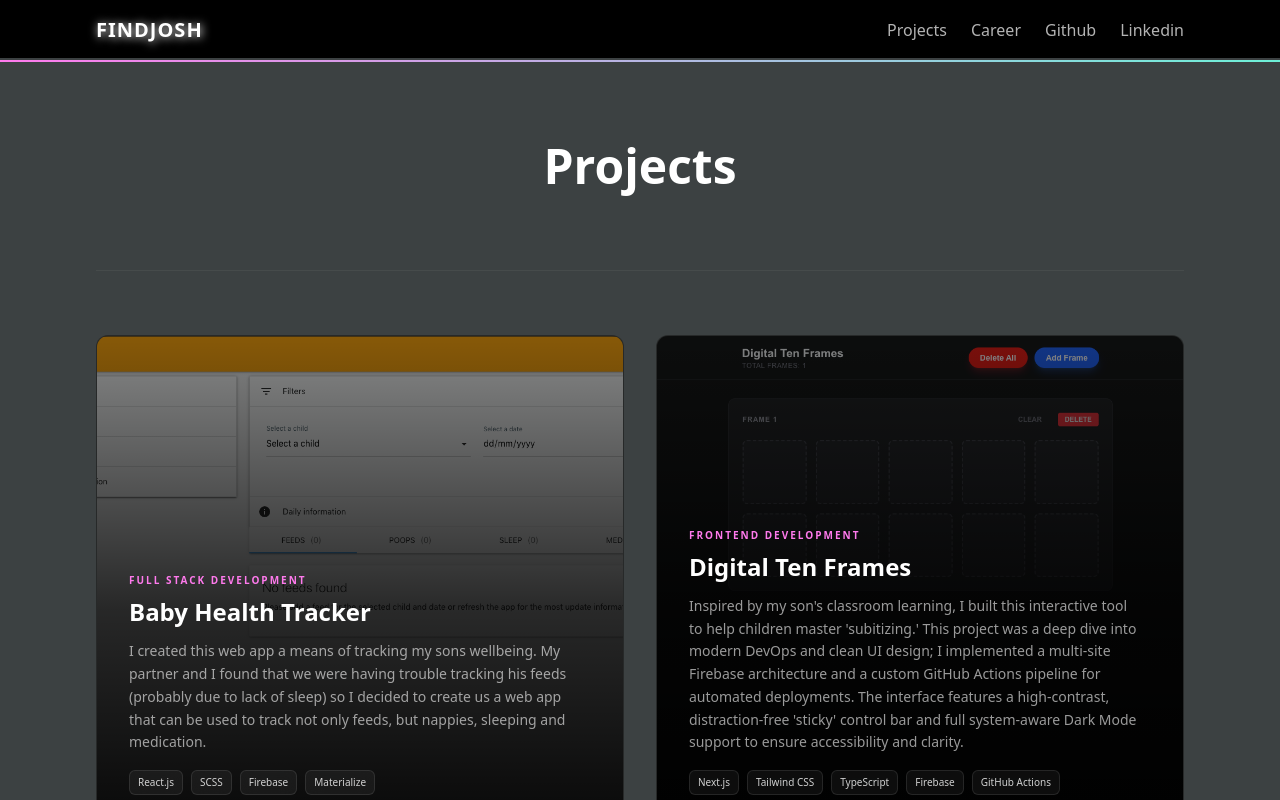
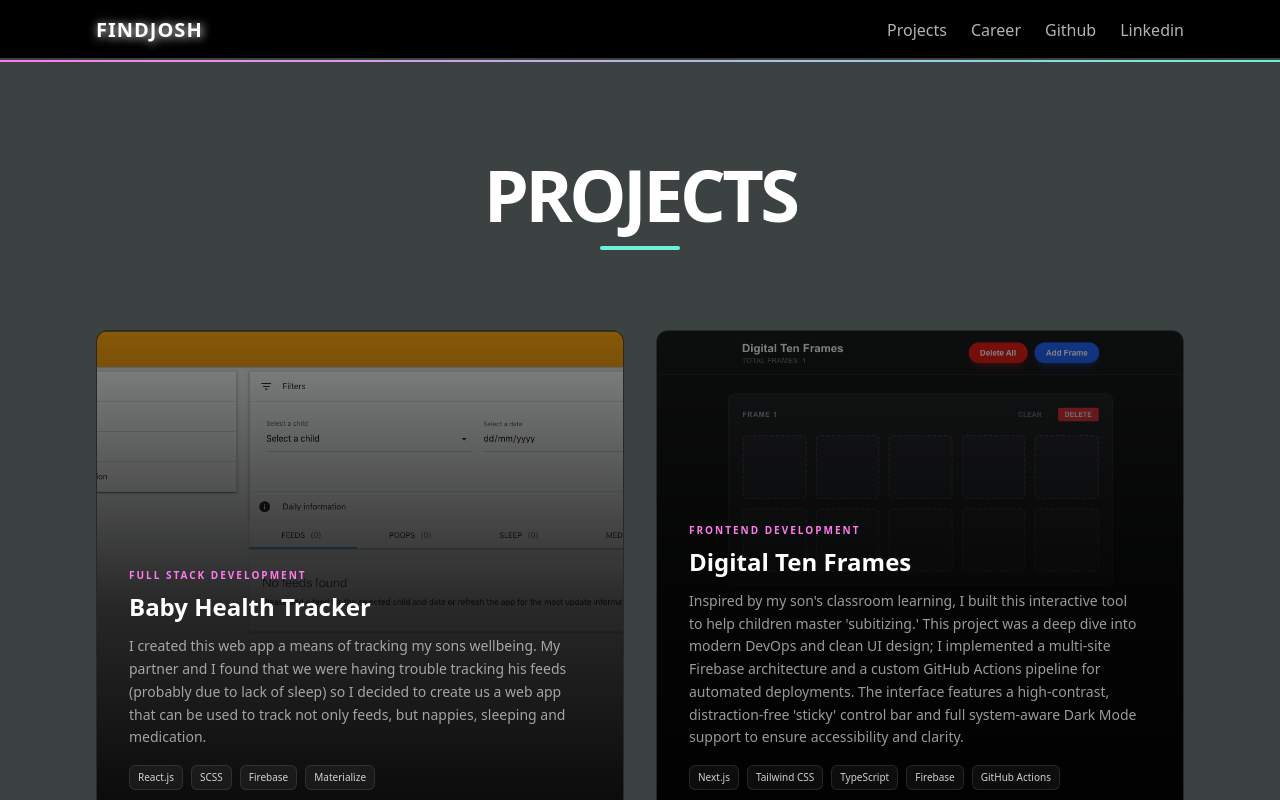
Before and after one commit to joshhallan/portfolio2025, a Next.js app: page /projects in a window 1280 px wide. Shown: the top 800 px of the page. Built offline with nearby package versions, Linux system fonts and the light colour scheme.

Commit message:
Refactor styling in RoleAccordion and CompanySection components: enhance text visibility and adjust layout for improved readability in career section.

```diff
--- a/src/app/career/page.tsx
+++ b/src/app/career/page.tsx
@@ -30,7 +30,7 @@ const RoleAccordion: React.FC<RoleAccordionProps> = ({
             {role.title}
           </h4>
           <div className="flex items-center gap-4">
-            <span className="text-[10px] uppercase tracking-widest text-white/40 font-bold flex items-center gap-2">
+            <span className="text-[10px] uppercase tracking-widest text-white font-bold flex items-center gap-2">
               {role.duration}
             </span>
           </div>
@@ -49,7 +49,7 @@ const RoleAccordion: React.FC<RoleAccordionProps> = ({
           {role.technologies.map((tech, index) => (
             <span
               key={index}
-              className="px-2 py-1 text-[9px] uppercase tracking-widest rounded border border-[var(--neon-pink)]/20 bg-[var(--neon-pink)]/5 text-[var(--neon-pink)] font-bold"
+              className="px-2 py-1 text-[9px] uppercase tracking-widest rounded border border-[var(--neon-pink)] text-[var(--neon-pink)] font-bold"
             >
               {tech}
             </span>
@@ -63,7 +63,7 @@ const RoleAccordion: React.FC<RoleAccordionProps> = ({
               key={index}
               className="text-sm md:text-base text-white/60 leading-relaxed flex gap-4 items-start"
             >
-              <span className="mt-2.5 h-1 w-4 shrink-0 rounded-full bg-[var(--neon-blue)] opacity-30"></span>
+              <span className="mt-2.5 h-1 w-4 shrink-0 rounded-full bg-[var(--neon-blue)]"></span>
               {res}
             </li>
           ))}
@@ -93,7 +93,7 @@ const CompanySection: React.FC<CompanySectionProps> = ({
           <h3 className="text-2xl md:text-4xl font-bold text-white tracking-tight">
             {company}
           </h3>
-          <div className="flex items-center gap-2 mt-2 text-white/40">
+          <div className="flex items-center gap-2 mt-2 text-white">
             <FaMapMarkerAlt className="text-[var(--neon-blue)] text-xs" />
             <span className="text-xs font-bold uppercase tracking-widest">
               {latestRole.location}
--- a/src/app/projects/page.tsx
+++ b/src/app/projects/page.tsx
@@ -6,12 +6,13 @@ import ProjectCard from "@/components/Global/ProjectCard/ProjectCard";
 
 export default function ProjectsPage() {
   return (
-    <div className="min-h-screen pt-20 pb-16">
+    <div className="min-h-screen pt-24 pb-16">
       <section id="all-projects" className="container mx-auto max-w-6xl px-8">
-        <div className="mb-16 border-b border-white/5 pb-8">
-          <h1 className="text-5xl font-extrabold mb-12 text-center text-white">
-            Projects
+        <div className="mb-20 text-center">
+          <h1 className="text-5xl md:text-7xl font-extrabold mb-4 text-white tracking-tighter">
+            PROJECTS
           </h1>
+          <div className="h-1 w-20 bg-[var(--neon-blue)] mx-auto rounded-full"></div>
         </div>
 
         <div className="grid grid-cols-1 md:grid-cols-2 gap-8">
```
